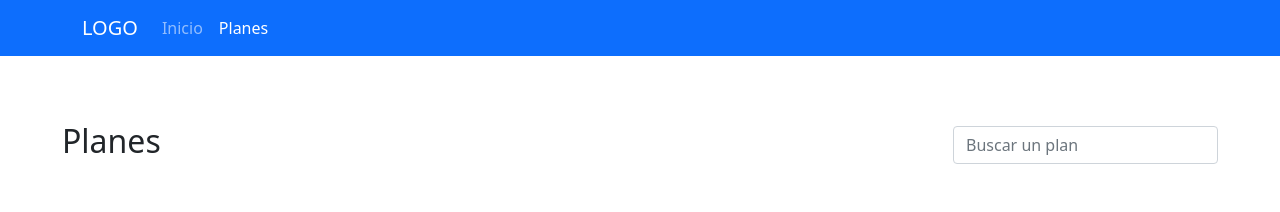
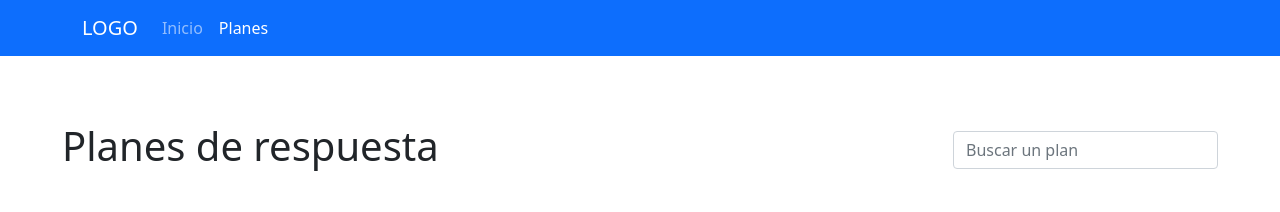
Before and after one commit to SrLince/Entrega1, a React (Create React App) app in the folder client/: page /planes in a window 1280 px wide. Shown: the top 212 px of the page. Built offline with nearby package versions, Linux system fonts and the light colour scheme; no server answers.

Commit message:
Cambios menores

```diff
--- a/client/src/components/layout/GlobalFilter.js
+++ b/client/src/components/layout/GlobalFilter.js
@@ -5,7 +5,7 @@ const GlobalFilter = ({ filter, setFilter }) => {
         <nav className="navbar navbar-expand-lg navbar-light">
             <div className="container-fluid mb-4">
                 <div className="collapse navbar-collapse d-flex justify-content-between" id="navbarSupportedContent">
-                    <h2>Planes</h2>
+                    <h1>Planes de respuesta</h1>
                     <form>
                         <input
                         className="form-control me-2"
```
